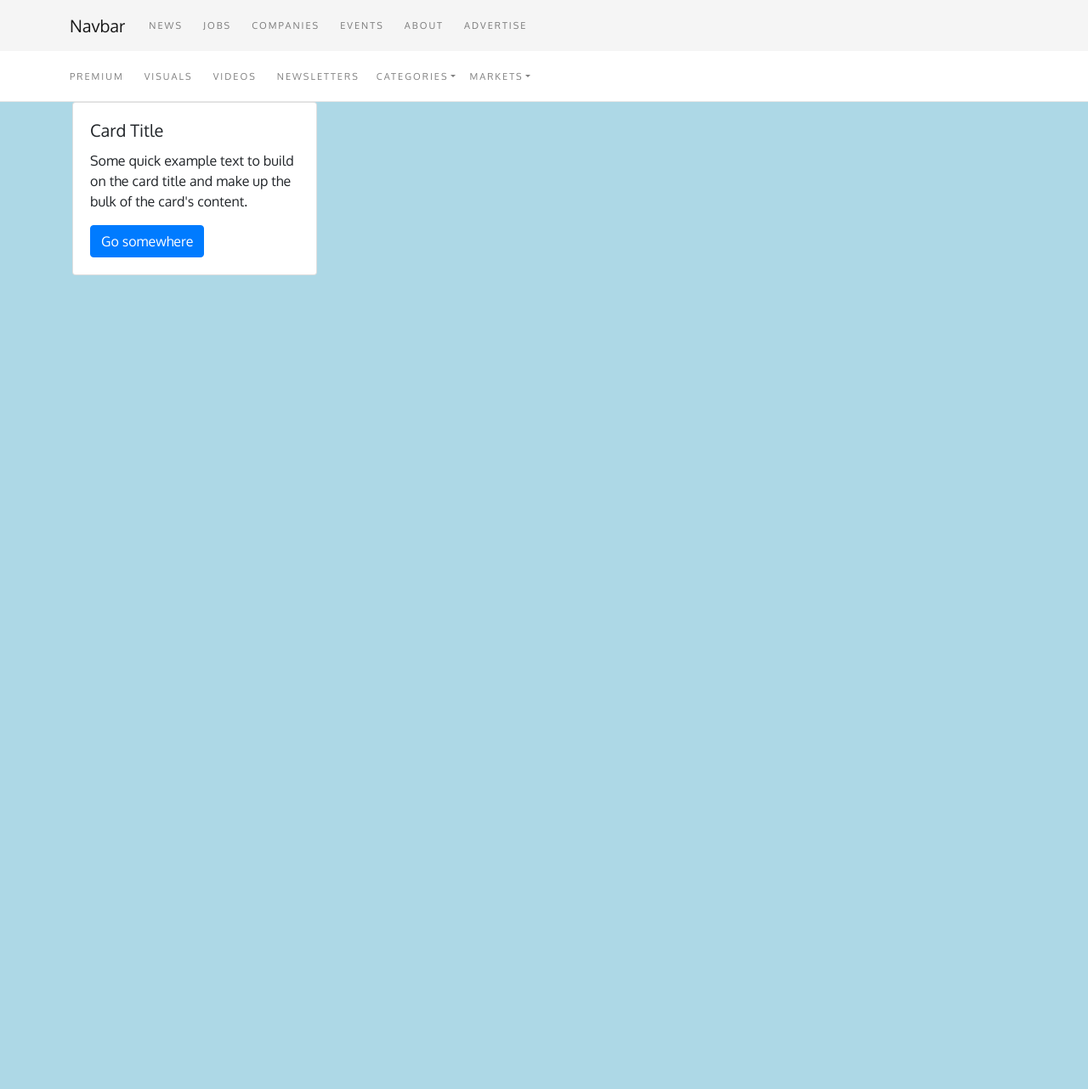
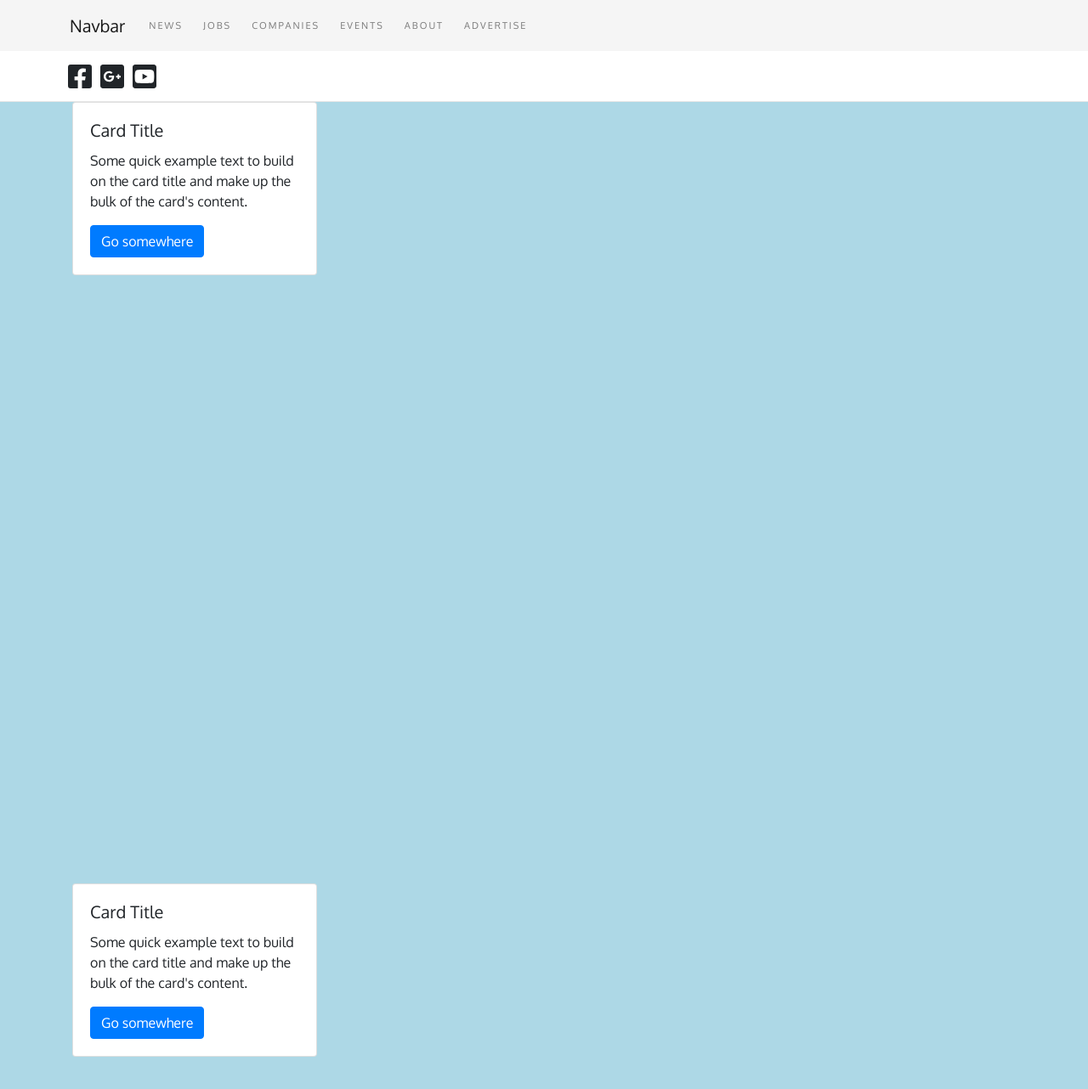
Before and after one commit to reachea/modified-navbar, a Next.js app: page / in a window 1280 px wide. Shown: the top 1282 px of the page at 85% size. Built offline with nearby package versions, Linux system fonts and the light colour scheme.

Commit message:
optimized_scroll_event

```diff
--- /dev/null
+++ b/components/content/contentOne.tsx
@@ -0,0 +1,37 @@
+import React, { useContext, useEffect } from "react";
+import { ScrollContext } from "../../contexts/scroll";
+
+import styled from "styled-components";
+
+import { Container, Card, Button } from "react-bootstrap";
+import { useInView } from "react-intersection-observer";
+
+export const ContentOne = () => {
+  const [element, view] = useInView();
+
+  const scrollOneContext = useContext(ScrollContext);
+
+  useEffect(() => {
+    scrollOneContext.setViewOne(view);
+  }, [view]);
+
+  return (
+    <BodyContainer ref={element}>
+      <Card style={{ width: "18rem" }}>
+        <Card.Body>
+          <Card.Title>Card Title</Card.Title>
+          <Card.Text>
+            Some quick example text to build on the card title and make up the
+            bulk of the card's content.
+          </Card.Text>
+          <Button variant="primary">Go somewhere</Button>
+        </Card.Body>
+      </Card>
+    </BodyContainer>
+  );
+};
+
+const BodyContainer = styled(Container)`
+  margin-top: 120px;
+  height: 100vh;
+`;
--- /dev/null
+++ b/components/content/contentTwo.tsx
@@ -0,0 +1,37 @@
+import React, { useContext, useEffect } from "react";
+import { ScrollContext } from "../../contexts/scroll";
+
+import styled from "styled-components";
+
+import { Container, Card, Button } from "react-bootstrap";
+import { useInView } from "react-intersection-observer";
+
+export const ContentTwo = () => {
+  const [element, view] = useInView();
+
+  const scrollTwoContext = useContext(ScrollContext);
+
+  useEffect(() => {
+    scrollTwoContext.setViewTwo(view);
+  }, [view]);
+
+  return (
+    <BodyContainer ref={element}>
+      <Card style={{ width: "18rem" }}>
+        <Card.Body>
+          <Card.Title>Card Title</Card.Title>
+          <Card.Text>
+            Some quick example text to build on the card title and make up the
+            bulk of the card's content.
+          </Card.Text>
+          <Button variant="primary">Go somewhere</Button>
+        </Card.Body>
+      </Card>
+    </BodyContainer>
+  );
+};
+
+const BodyContainer = styled(Container)`
+  margin-top: 120px;
+  height: 100vh;
+`;
--- a/components/layout/index.tsx
+++ b/components/layout/index.tsx
@@ -1,13 +1,22 @@
-import React from "react";
+import React, { useState } from "react";
+
+import { ScrollContext } from "../../contexts/scroll";
 
 // components
 import { NavContainer } from "../transition";
 
 export const Layout: React.FC<any> = (props: any) => {
+  const [viewOne, setViewOne] = useState(null);
+  const [viewTwo, setViewTwo] = useState(null);
+
   return (
     <>
-      <NavContainer />
-      {props.children}
+      <ScrollContext.Provider
+        value={{ viewOne, setViewOne, viewTwo, setViewTwo }}
+      >
+        <NavContainer />
+        {props.children}
+      </ScrollContext.Provider>
     </>
   );
 };
--- a/components/navbar/index.tsx
+++ b/components/navbar/index.tsx
@@ -2,7 +2,7 @@ import React from "react";
 import style from "./navbar.module.scss";
 import styled from "styled-components";
 
-import { Navbar, Nav, NavLink, Container } from "react-bootstrap";
+import { Navbar, Nav, NavLink } from "react-bootstrap";
 
 const NavbarContainer = styled(Navbar)`
   background-color: transparent !important;
--- a/components/subnavbar/Navigation.tsx
+++ b/components/subnavbar/Navigation.tsx
@@ -2,7 +2,7 @@ import React, { useState } from "react";
 import style from "./subnavbar.module.scss";
 import styled from "styled-components";
 
-import { Navbar, Nav, NavLink, NavDropdown } from "react-bootstrap";
+import { Navbar } from "react-bootstrap";
 
 import { FontAwesomeIcon } from "@fortawesome/react-fontawesome";
 import {
--- a/components/subnavbar/index.tsx
+++ b/components/subnavbar/index.tsx
@@ -1,6 +1,8 @@
-import React, { useState } from "react";
+import React, { useState, useContext } from "react";
 import style from "./subnavbar.module.scss";
 import styled from "styled-components";
+
+import { ScrollContext } from "../../contexts/scroll";
 
 import { Navigation } from "./navigation";
 
@@ -31,13 +33,9 @@ const NavDropDown = styled(NavDropdown)`
 
 interface SubNavBarProp {
   classNameProp: string;
-  showNav: boolean;
 }
 
-export const SubNavBar: React.FC<SubNavBarProp> = ({
-  classNameProp,
-  showNav,
-}): any => {
+export const SubNavBar: React.FC<SubNavBarProp> = ({ classNameProp }): any => {
   const [selectedKey, setSelectedKey] = useState("");
 
   const dropDownOne = ["5", "6", "7", "8"];
@@ -47,13 +45,18 @@ export const SubNavBar: React.FC<SubNavBarProp> = ({
     setSelectedKey(eventKey);
   };
 
+  //context
+  const scrollContext = useContext(ScrollContext);
+
+  //state
+
   return (
     <div className={`${style.subNavbarContainer} ${classNameProp}`}>
       <SubNavbarContainer
         bg="light"
         variant="light"
         className={`${style.subNavbarNavContainer} ${
-          showNav ? "dontShowNav" : "showNav"
+          scrollContext.viewOne ? "showNav" : "dontShowNav"
         } }`}
       >
         <Nav
@@ -137,7 +140,7 @@ export const SubNavBar: React.FC<SubNavBarProp> = ({
 
       <Navigation
         classNameProp={classNameProp}
-        showNav={`${showNav ? "showNav" : "dontShowNav"}`}
+        showNav={`${scrollContext.viewTwo ? "showNav" : "dontShowNav"}`}
       />
     </div>
   );
--- a/components/transition/index.tsx
+++ b/components/transition/index.tsx
@@ -11,7 +11,6 @@ export class NavContainer extends React.Component<NavContainerProps> {
   state: {
     scroll: 0;
     isShow: true;
-    showNav: false;
   };
 
   constructor(props: any) {
@@ -19,7 +18,6 @@ export class NavContainer extends React.Component<NavContainerProps> {
     this.state = {
       scroll: 0,
       isShow: true,
-      showNav: false,
     };
 
     this.scrollEffect = this.scrollEffect.bind(this);
@@ -39,31 +37,11 @@ export class NavContainer extends React.Component<NavContainerProps> {
         scroll: window.scrollY,
         isShow: false,
       });
-
-      if (window.scrollY > 6000) {
-        this.setState({
-          showNav: true,
-        });
-      } else if (window.scrollY < 6000) {
-        this.setState({
-          showNav: false,
-        });
-      }
     } else if (window.scrollY - this.state.scroll < 0) {
       this.setState({
         scroll: window.scrollY,
         isShow: true,
       });
-
-      if (window.scrollY > 6000) {
-        this.setState({
-          showNav: true,
-        });
-      } else if (window.scrollY < 6000) {
-        this.setState({
-          showNav: false,
-        });
-      }
     }
   }
 
@@ -72,10 +50,7 @@ export class NavContainer extends React.Component<NavContainerProps> {
       <>
         <Transition>
           <NavBar classNameProp={`${this.state.isShow ? "show" : "hidden"}`} />
-          <SubNavBar
-            classNameProp={`${this.state.isShow ? "down" : "top"}`}
-            showNav={this.state.showNav}
-          />
+          <SubNavBar classNameProp={`${this.state.isShow ? "down" : "top"}`} />
         </Transition>
       </>
     );
--- /dev/null
+++ b/contexts/scroll.tsx
@@ -0,0 +1,15 @@
+import React from "react";
+
+interface ScrollContextProps {
+  viewOne: boolean | null;
+  setViewOne: (e: any) => void;
+  viewTwo: boolean | null;
+  setViewTwo: (e: any) => void;
+}
+
+export const ScrollContext = React.createContext<ScrollOneContextProps>({
+  viewOne: null,
+  setViewOne: (e) => {},
+  viewTwo: null,
+  setViewTwo: (e) => {},
+});
--- a/package.json
+++ b/package.json
@@ -15,6 +15,7 @@
     "react": "^17.0.1",
     "react-bootstrap": "^1.4.0",
     "react-dom": "^17.0.1",
+    "react-intersection-observer": "^8.31.0",
     "sass": "^1.30.0",
     "styled-components": "^5.2.1"
   },
--- a/pages/index.tsx
+++ b/pages/index.tsx
@@ -1,31 +1,15 @@
 import React from "react";
 
-import styled from "styled-components";
-
-import { Container, Card, Button } from "react-bootstrap";
+import { ContentOne } from "../components/content/contentOne";
+import { ContentTwo } from "../components/content/contentTwo";
 
 const App: React.FC<any> = (): any => {
   return (
     <>
-      <BodyContainer>
-        <Card style={{ width: "18rem" }}>
-          <Card.Body>
-            <Card.Title>Card Title</Card.Title>
-            <Card.Text>
-              Some quick example text to build on the card title and make up the
-              bulk of the card's content.
-            </Card.Text>
-            <Button variant="primary">Go somewhere</Button>
-          </Card.Body>
-        </Card>
-      </BodyContainer>
+      <ContentOne />
+      <ContentTwo />
     </>
   );
 };
 
 export default App;
-
-const BodyContainer = styled(Container)`
-  margin-top: 120px;
-  height: 1500vh;
-`;
```
Also changed, not shown: 1 other file (tests, documents, lock files or other folders).
